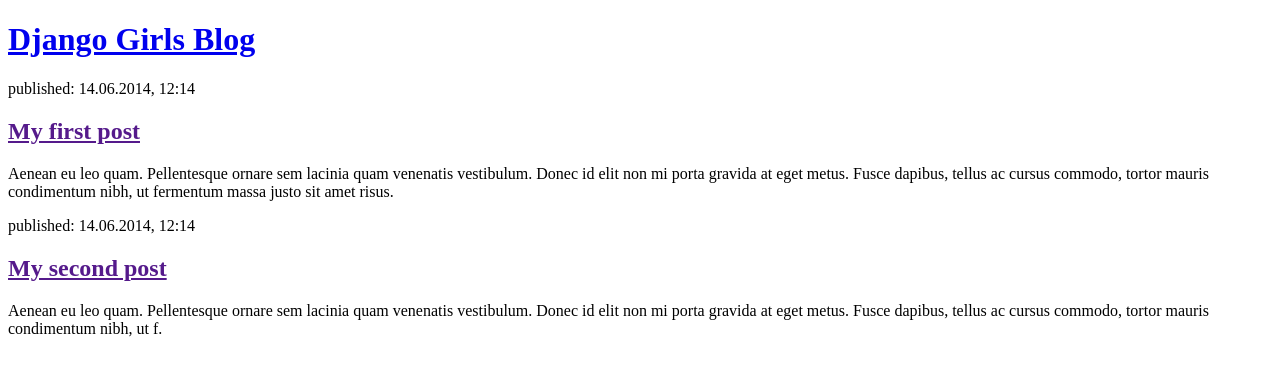
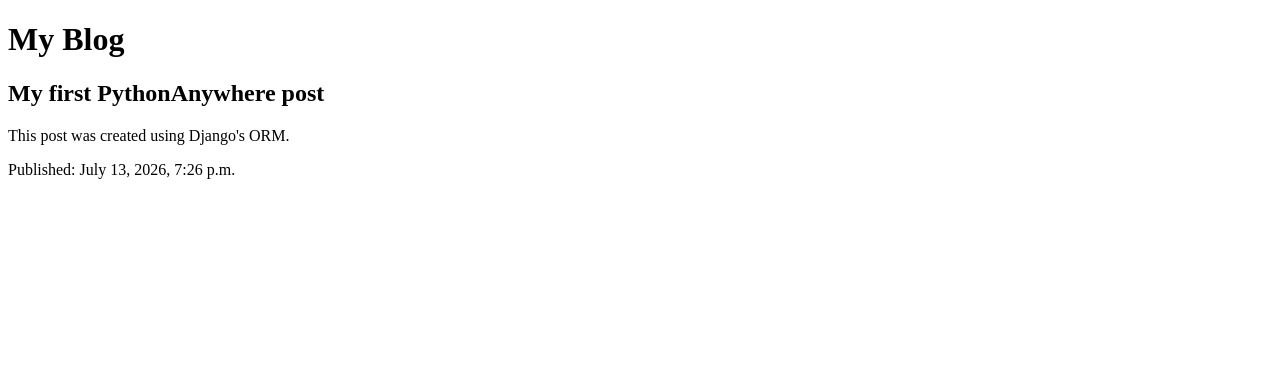
Before and after one commit to Td189/my-first-blog, a Django app: page / in a window 1280 px wide. Shown: the top 376 px of the page. Run offline with Django 5.2, Linux system fonts and the light colour scheme; data comes from the database, SQL or seed files in the repository; both versions use the stored data as it was after the commit.

Commit message:
Changes to queries

```diff
--- a/mysite/blog/templates/blog/post_list.html
+++ b/mysite/blog/templates/blog/post_list.html
@@ -1,23 +1,19 @@
 <!DOCTYPE html>
 <html>
-    <head>
-        <title>Django Girls blog</title>
-    </head>
-    <body>
-        <header>
-            <h1><a href="/">Django Girls Blog</a></h1>
-        </header>
+<head>
+    <title>My Blog</title>
+</head>
+<body>
+    <h1>My Blog</h1>
 
+    {% for post in posts %}
         <article>
-            <time>published: 14.06.2014, 12:14</time>
-            <h2><a href="">My first post</a></h2>
-            <p>Aenean eu leo quam. Pellentesque ornare sem lacinia quam venenatis vestibulum. Donec id elit non mi porta gravida at eget metus. Fusce dapibus, tellus ac cursus commodo, tortor mauris condimentum nibh, ut fermentum massa justo sit amet risus.</p>
+            <h2>{{ post.title }}</h2>
+            <p>{{ post.text|linebreaksbr }}</p>
+            <p>Published: {{ post.published_date }}</p>
         </article>
-
-        <article>
-            <time>published: 14.06.2014, 12:14</time>
-            <h2><a href="">My second post</a></h2>
-            <p>Aenean eu leo quam. Pellentesque ornare sem lacinia quam venenatis vestibulum. Donec id elit non mi porta gravida at eget metus. Fusce dapibus, tellus ac cursus commodo, tortor mauris condimentum nibh, ut f.</p>
-        </article>
-    </body>
+    {% empty %}
+        <p>No published posts yet.</p>
+    {% endfor %}
+</body>
 </html>
--- a/mysite/blog/urls.py
+++ b/mysite/blog/urls.py
@@ -1,6 +1,7 @@
+# blog/urls.py
 from django.urls import path
 from . import views
 
 urlpatterns = [
-    path('', views.post_list, name='post_list'),
+    path("", views.post_list, name="post_list"),
 ]
--- a/mysite/blog/views.py
+++ b/mysite/blog/views.py
@@ -1,5 +1,7 @@
 from django.shortcuts import render
+from django.utils import timezone
+from .models import Post
 
-# Create your views here.
 def post_list(request):
-    return render(request, 'blog/post_list.html', {})
+    posts = Post.objects.filter(published_date__lte=timezone.now()).order_by('published_date')
+    return render(request, 'blog/post_list.html', {'posts': posts})
--- a/mysite/mysite/settings.py
+++ b/mysite/mysite/settings.py
@@ -25,7 +25,9 @@ SECRET_KEY = 'django-insecure-o-4ij32b0q$oap*mktkkqxc@u^&&)b$q7il_%t@7i_f32&uwen
 # SECURITY WARNING: don't run with debug turned on in production!
 DEBUG = True
 
-ALLOWED_HOSTS = []
+ALLOWED_HOSTS = [
+    'rexcoding18.pythonanywhere.com'
+]
 
 
 # Application definition
```
Also changed, not shown: mysite/db.sqlite3.
